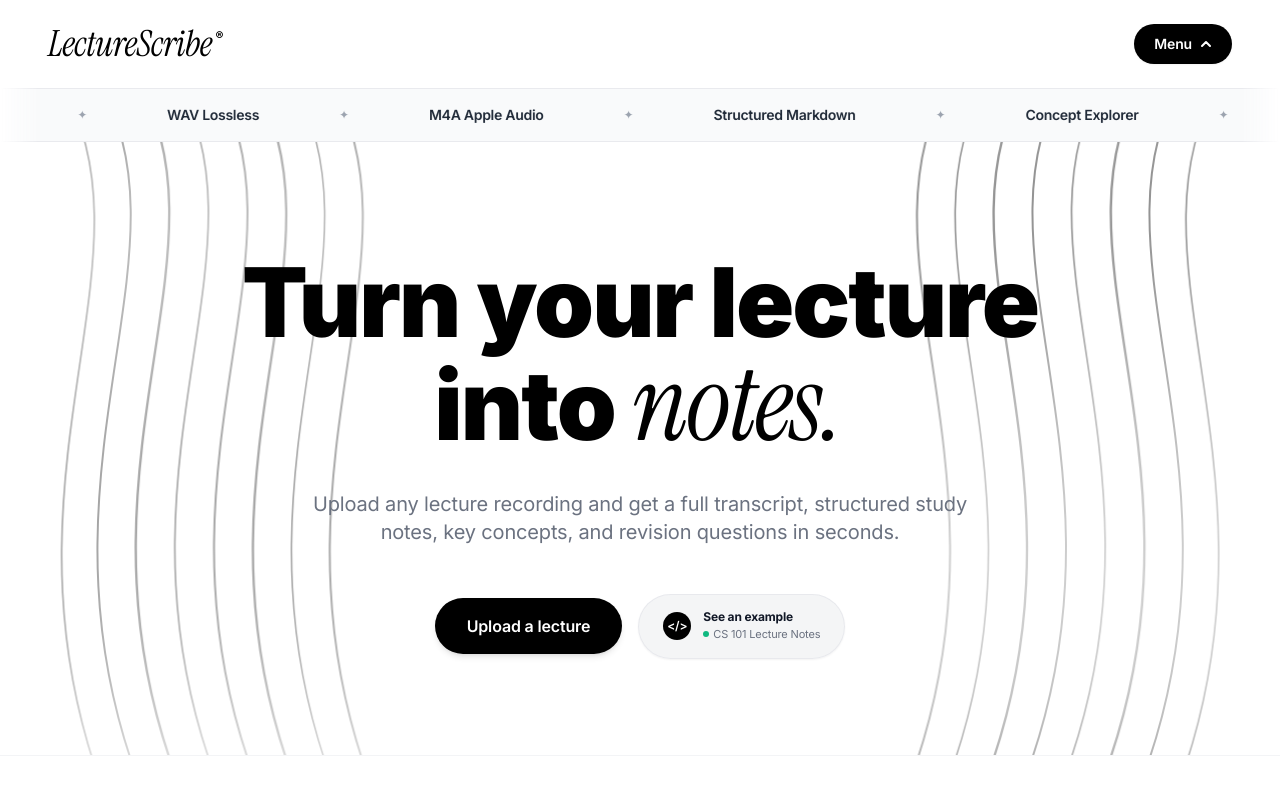
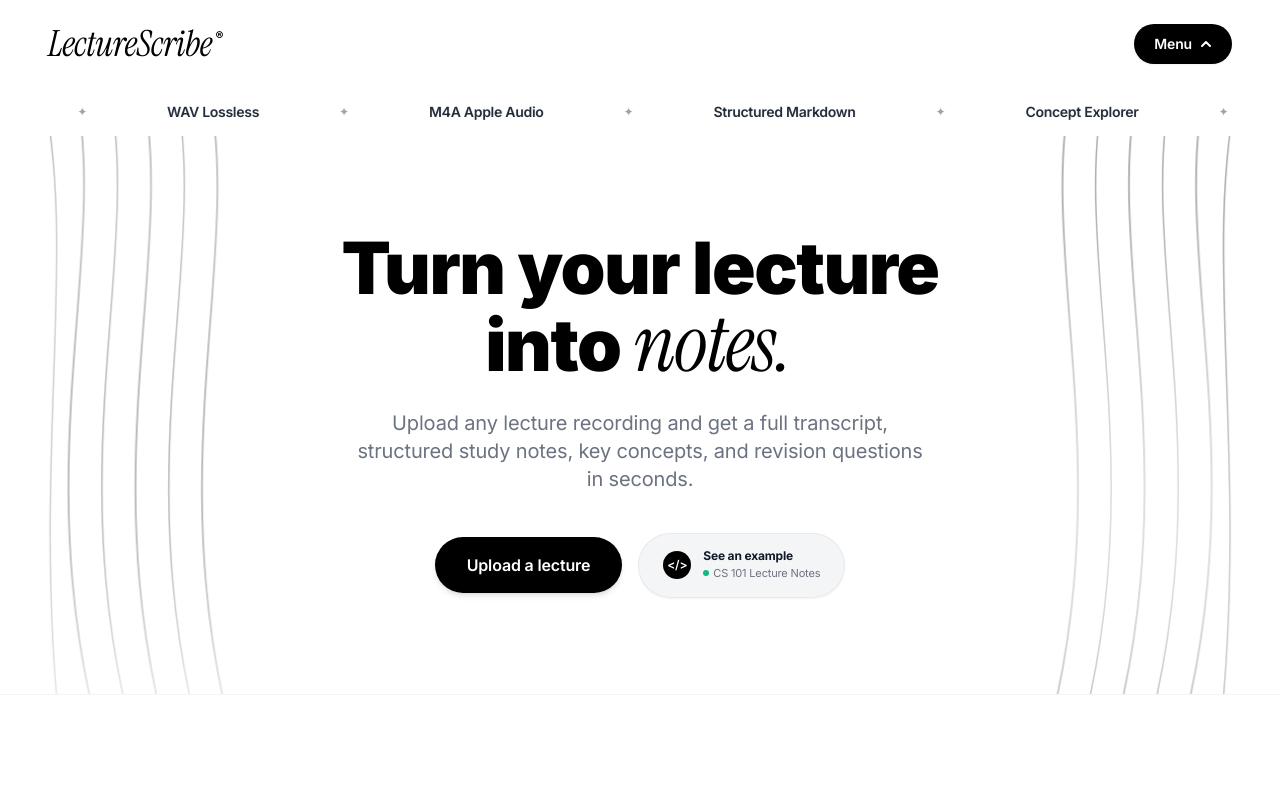
Before and after one commit to Kofi011/lecturescribe, a React (Vite) app in the folder frontend/: page / in a window 1280 px wide. Shown: the top 800 px of the page. Built offline with nearby package versions, Linux system fonts and the light colour scheme; no server answers.

Commit message:
fix: constrain curly waveform lines strictly to outer side margins and make marquee container transparent

```diff
--- a/frontend/src/components/AnimatedWaveform.jsx
+++ b/frontend/src/components/AnimatedWaveform.jsx
@@ -1,6 +1,6 @@
 /**
- * AnimatedWaveform.jsx — Highly visible, elegant flowing curly spline waveforms
- * Positioned in left and right margins with smooth continuous wave motion.
+ * AnimatedWaveform.jsx — Elegant flowing curly spline waveforms
+ * Strictly contained within the left and right outer margins to avoid overlapping text.
  */
 
 export default function AnimatedWaveform({ side = 'left' }) {
@@ -9,43 +9,43 @@ export default function AnimatedWaveform({ side = 'left' }) {
   return (
     <div
       className={[
-        'absolute top-1/2 -translate-y-1/2 w-[260px] md:w-[320px] lg:w-[380px] h-[580px] md:h-[680px] pointer-events-none select-none z-0 transition-opacity duration-700',
-        isLeft ? 'left-0 md:left-2 lg:left-6' : 'right-0 md:right-2 lg:right-6',
+        'absolute top-1/2 -translate-y-1/2 w-[110px] sm:w-[150px] md:w-[190px] lg:w-[220px] h-[520px] md:h-[620px] pointer-events-none select-none z-0 overflow-hidden',
+        isLeft ? 'left-0 sm:left-1 md:left-3 lg:left-6' : 'right-0 sm:right-1 md:right-3 lg:right-6',
       ].join(' ')}
       aria-hidden="true"
     >
       <svg
-        viewBox="0 0 320 680"
+        viewBox="0 0 200 620"
         fill="none"
         className={`w-full h-full ${isLeft ? 'animate-flowing-wave' : 'animate-flowing-wave-delayed'}`}
       >
         <defs>
-          <linearGradient id={`visible-wave-${side}`} x1="0%" y1="0%" x2="100%" y2="100%">
-            <stop offset="0%" stopColor="#000000" stopOpacity="0.45" />
-            <stop offset="50%" stopColor="#000000" stopOpacity="0.30" />
-            <stop offset="100%" stopColor="#000000" stopOpacity="0.15" />
+          <linearGradient id={`outer-wave-${side}`} x1="0%" y1="0%" x2="100%" y2="100%">
+            <stop offset="0%" stopColor="#000000" stopOpacity="0.38" />
+            <stop offset="50%" stopColor="#000000" stopOpacity="0.22" />
+            <stop offset="100%" stopColor="#000000" stopOpacity="0.10" />
           </linearGradient>
         </defs>
 
-        {/* 8 distinct, clearly visible flowing curved lines */}
-        {[20, 55, 90, 125, 160, 195, 230, 265].map((offset, i) => {
-          const xStart = isLeft ? offset : 320 - offset
-          const cp1x   = isLeft ? offset + 90 : 320 - (offset + 90)
-          const cp1y   = 170
-          const cp2x   = isLeft ? offset - 60 : 320 - (offset - 60)
-          const cp2y   = 380
-          const xEnd   = isLeft ? offset + 30 : 320 - (offset + 30)
+        {/* 6 gracefully curved lines restricted to the side gutter */}
+        {[15, 45, 75, 105, 135, 165].map((offset, i) => {
+          const xStart = isLeft ? offset : 200 - offset
+          const cp1x   = isLeft ? offset + 35 : 200 - (offset + 35)
+          const cp1y   = 160
+          const cp2x   = isLeft ? Math.max(10, offset - 35) : Math.min(190, 200 - (offset - 35))
+          const cp2y   = 360
+          const xEnd   = isLeft ? offset + 15 : 200 - (offset + 15)
 
           return (
             <path
               key={i}
-              d={`M${xStart},0 C${cp1x},${cp1y} ${cp2x},${cp2y} ${xEnd},680`}
-              stroke={`url(#visible-wave-${side})`}
-              strokeWidth={1.5 + (i % 3) * 0.3}
+              d={`M${xStart},0 C${cp1x},${cp1y} ${cp2x},${cp2y} ${xEnd},620`}
+              stroke={`url(#outer-wave-${side})`}
+              strokeWidth={1.4 + (i % 2) * 0.3}
               strokeLinecap="round"
               className="transition-all duration-300"
               style={{
-                animation: `flowWave ${8 + i * 1.5}s ease-in-out infinite alternate`,
+                animation: `flowWave ${9 + i * 1.5}s ease-in-out infinite alternate`,
                 transformOrigin: 'center center',
               }}
             />
--- a/frontend/src/components/HeroSection.jsx
+++ b/frontend/src/components/HeroSection.jsx
@@ -1,21 +1,20 @@
 /**
- * HeroSection.jsx — Hero section with continuous animated waveform motion and interactive actions
- * Requirement 1: Animated Curly Line / Visual Motion
- * Requirement 2: Every Clickable Element Must Produce a Relevant Result
+ * HeroSection.jsx — Hero section with side-margin waveforms and transparent marquee
  */
 
 import AnimatedWaveform from './AnimatedWaveform'
 
 export default function HeroSection({ onUploadClick, onExampleClick }) {
   return (
-    <section className="relative text-center px-6 pt-20 pb-16 md:pt-28 md:pb-24 overflow-hidden">
-      {/* Requirement 1: Animated flowing spline waveform motion */}
+    <section className="relative text-center px-4 sm:px-6 pt-16 pb-16 md:pt-24 md:pb-24 overflow-hidden">
+      {/* Flowing spline waveforms strictly framing the left and right margins */}
       <AnimatedWaveform side="left" />
       <AnimatedWaveform side="right" />
 
-      <div className="relative max-w-4xl mx-auto z-10">
+      {/* Central Content Area — protected from waveform overlap */}
+      <div className="relative max-w-3xl mx-auto z-10 px-4 sm:px-6">
         {/* Main Headline */}
-        <h1 className="text-5xl sm:text-6xl md:text-7xl lg:text-8xl font-black text-black tracking-tight leading-[1.04] mb-8">
+        <h1 className="text-5xl sm:text-6xl md:text-7xl font-black text-black tracking-tight leading-[1.05] mb-6">
           Turn your lecture into{' '}
           <span className="font-serif italic font-normal text-[1.12em] tracking-tight inline-block pr-1">
             notes.
@@ -23,7 +22,7 @@ export default function HeroSection({ onUploadClick, onExampleClick }) {
         </h1>
 
         {/* Subtext */}
-        <p className="text-neutral-500 text-lg md:text-xl font-normal mb-12 max-w-2xl mx-auto leading-relaxed">
+        <p className="text-neutral-500 text-base sm:text-lg md:text-xl font-normal mb-10 max-w-xl mx-auto leading-relaxed">
           Upload any lecture recording and get a full transcript, structured study
           notes, key concepts, and revision questions in seconds.
         </p>
--- a/frontend/src/components/InfiniteMarquee.jsx
+++ b/frontend/src/components/InfiniteMarquee.jsx
@@ -1,11 +1,5 @@
 /**
- * InfiniteMarquee.jsx — Generously spaced seamless marquee
- *
- * Requirements:
- *   1. Generous spacing between items
- *   2. The repeated sequence only becomes visible after the original instance
- *      has completely exited the viewport (using full-viewport trailing buffer)
- *   3. Smooth, steady, premium motion with ✦ separators
+ * InfiniteMarquee.jsx — Generously spaced seamless marquee in a transparent container
  */
 
 export default function InfiniteMarquee({ onOpenInfo, onOpenMenu }) {
@@ -24,7 +18,7 @@ export default function InfiniteMarquee({ onOpenInfo, onOpenMenu }) {
 
   return (
     <div
-      className="w-full border-y border-neutral-200/80 bg-neutral-50/90 backdrop-blur-sm py-3 overflow-hidden select-none marquee-mask"
+      className="w-full bg-transparent py-2.5 overflow-hidden select-none marquee-mask"
       aria-label="Features and format compatibility"
     >
       <div className="marquee-track flex items-center">
@@ -44,7 +38,7 @@ export default function InfiniteMarquee({ onOpenInfo, onOpenMenu }) {
                   </span>
                 </button>
 
-                {/* Refined subtle symbol separator with generous spacing */}
+                {/* Refined subtle symbol separator */}
                 <span
                   className="text-xs text-neutral-400 px-4 md:px-8 select-none"
                   aria-hidden="true"
```
